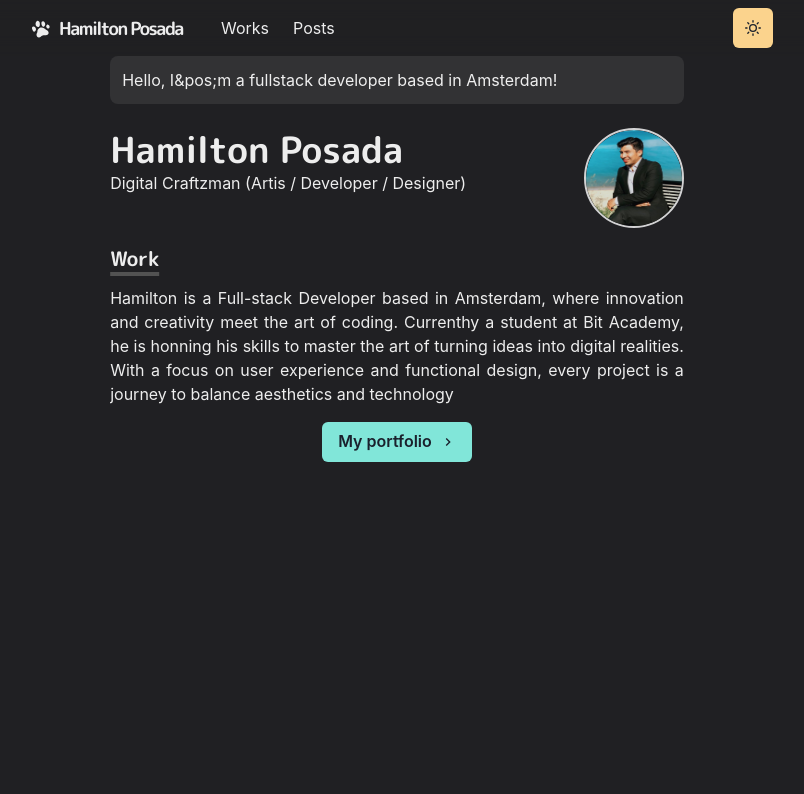
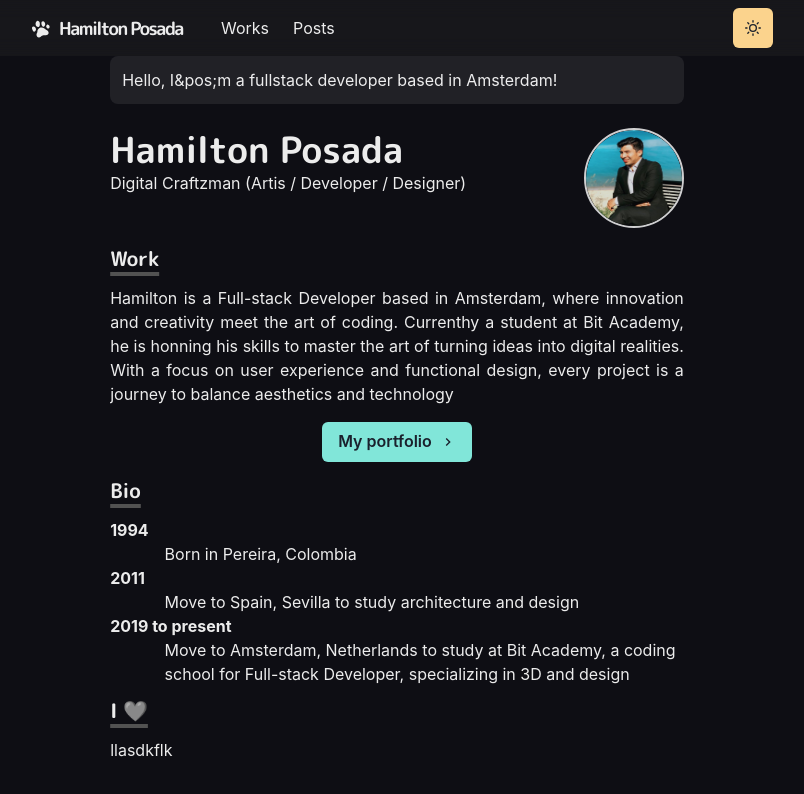
Before and after one commit to Hamil94/Portafolio-website, a Next.js app: page / in a window 1280 px wide. Shown: the top 794 px of the page, without its empty margins (243-1047 px from the left). Built offline with nearby package versions, Linux system fonts and the light colour scheme.

Commit message:
Bio update

```diff
--- /dev/null
+++ b/components/bio.js
@@ -0,0 +1,12 @@
+import { Box } from '@chakra-ui/react'
+import styled from '@emotion/styled'
+
+export const BioSection = styled(Box)`
+  padding-left: 3.4em;
+  text-indent: -3.4em;
+`
+
+export const BioYear = styled(Box)`
+  font-weight: bold;
+  margin-right: 1em;
+`
--- a/lib/theme.js
+++ b/lib/theme.js
@@ -4,7 +4,7 @@ import { mode } from '@chakra-ui/theme-tools'
 const styles = {
   global: props => ({
     body: {
-      bg: mode('#f0e7db', '#202023')(props)
+      bg: mode('#f0e7db', '#0E0E14')(props)
     }
   })
 }
--- a/pages/index.js
+++ b/pages/index.js
@@ -12,6 +12,7 @@ import {
 } from '@chakra-ui/react'
 import { ChevronRightIcon, EmailIcon } from '@chakra-ui/icons'
 import Paragraph from '../components/paragraph'
+import { BioSection, BioYear } from '../components/bio'
 import Section from '../components/section'
 // import { IoLogoInstagram, IoLogoTwitter, IoLogoGitbub } from 'react-icons/io'
 import Image from 'next/image'
@@ -90,6 +91,30 @@ const Page = () => {
           </Button>
         </Box>
       </Section>
+      <Section delay={0.2}>
+        <Heading as="h3" variant="section-title">
+          Bio
+        </Heading>
+        <BioSection>
+          <BioYear>1994</BioYear>
+          Born in Pereira, Colombia
+        </BioSection>
+        <BioSection>
+          <BioYear>2011</BioYear> Move to Spain, Sevilla to study architecture
+          and design
+        </BioSection>
+        <BioSection>
+          <BioYear>2019 to present</BioYear> Move to Amsterdam, Netherlands to
+          study at Bit Academy, a coding school for Full-stack Developer,
+          specializing in 3D and design
+        </BioSection>
+      </Section>
+      <Section delay={0.3}>
+        <Heading as="h3" variant="section-title">I 🩶 </Heading>
+        <BioSection>
+          llasdkflk
+        </BioSection>
+      </Section>
     </Container>
   )
 }
```
